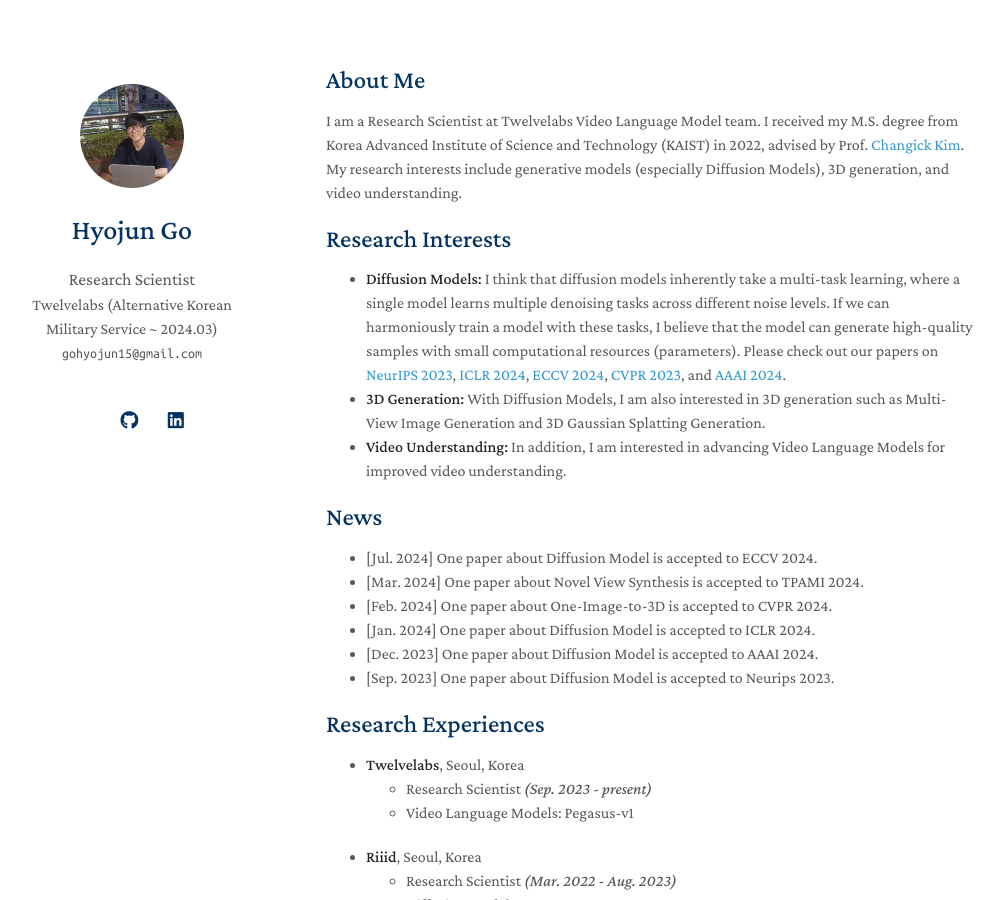
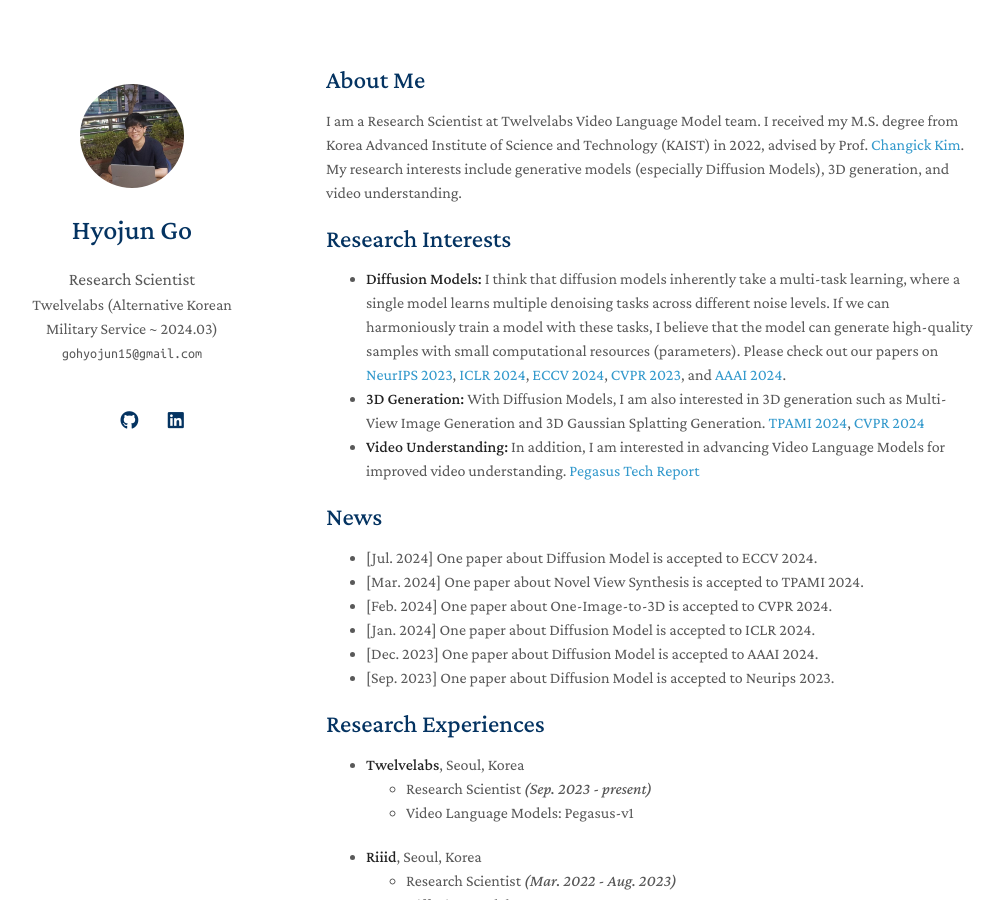
Before and after one commit to gohyojun15/gohyojun15.github.io, a Jekyll site: the page built from index.md, in a window 1280 px wide and 900 px high. Shown: the whole window, without its empty margins (144-1147 px from the left). Built offline with Jekyll 4.4.1, drawn with Linux system fonts in a browser that asks for light colours; nearby versions of some CDN libraries; a style sheet for code colours, icons or effects is not loaded; our own code applies the rules of GitHub Pages for plain Markdown files.

Commit message:
CV finalize

```diff
--- a/index.md
+++ b/index.md
@@ -10,8 +10,8 @@
 ## Research Interests
 
 - **Diffusion Models:** I think that diffusion models inherently take a multi-task learning, where a single model learns multiple denoising tasks across different noise levels. If we can harmoniously train a model with these tasks, I believe that the model can generate high-quality samples with small computational resources (parameters). Please check out our papers on [NeurIPS 2023](https://arxiv.org/abs/2306.00354), [ICLR 2024](https://arxiv.org/abs/2310.07138), [ECCV 2024](https://arxiv.org/abs/2403.09176), [CVPR 2023](https://arxiv.org/abs/2212.05973), and [AAAI 2024](https://arxiv.org/abs/2306.04990).
-- **3D Generation:** With Diffusion Models, I am also interested in 3D generation such as Multi-View Image Generation and 3D Gaussian Splatting Generation.
-- **Video Understanding:** In addition, I am interested in advancing Video Language Models for improved video understanding.
+- **3D Generation:** With Diffusion Models, I am also interested in 3D generation such as Multi-View Image Generation and 3D Gaussian Splatting Generation. [TPAMI 2024](https://www.computer.org/csdl/journal/tp/5555/01/10475596/1VrCLjNNgfS), [CVPR 2024](https://arxiv.org/abs/2312.15980)
+- **Video Understanding:** In addition, I am interested in advancing Video Language Models for improved video understanding. [Pegasus Tech Report](https://arxiv.org/abs/2404.14687)
 
 ## News
 
```
